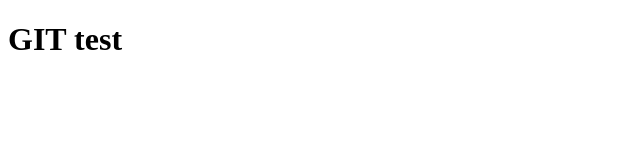
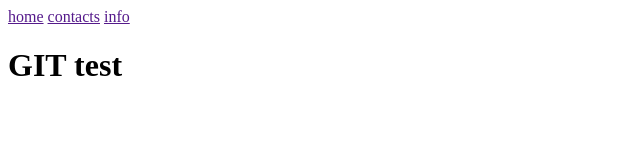
Before and after one commit to Natalia-Tikhomirova/AIT-52.2_GIT, a plain HTML site: page index.html in a window 1280 px wide. Shown: the whole page, without its empty margins (0-640 px from the left). Drawn offline with Linux system fonts and the light colour scheme.

Commit message:
add header link

```diff
--- a/index.html
+++ b/index.html
@@ -6,6 +6,10 @@
     <title>GIT test</title>
 </head>
 <body>
+    <header>
+        <a href="">home</a>
+        <a href="">contacts</a>
+        <a href="">info</a>
     <h1>GIT test</h1>
 
 </body>
```
Also changed, not shown: note.txt (added).
